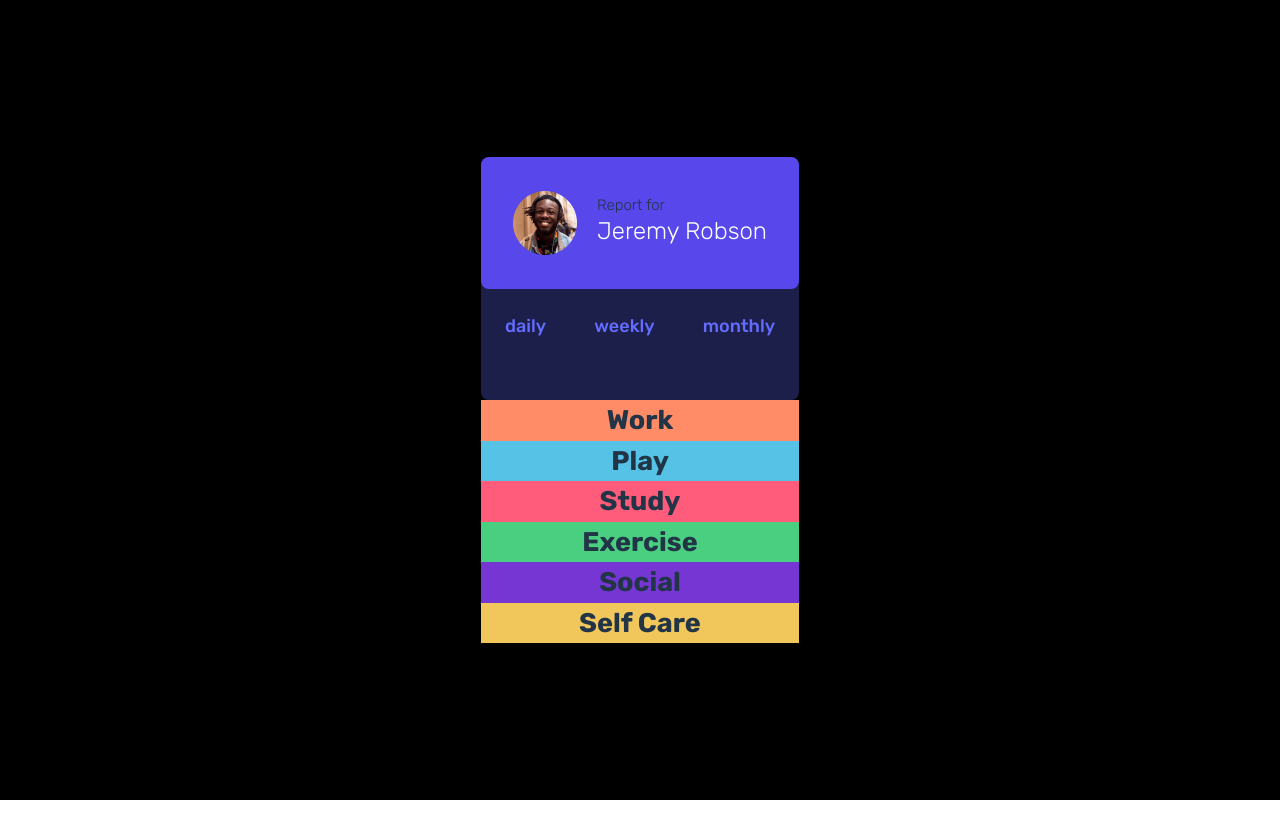
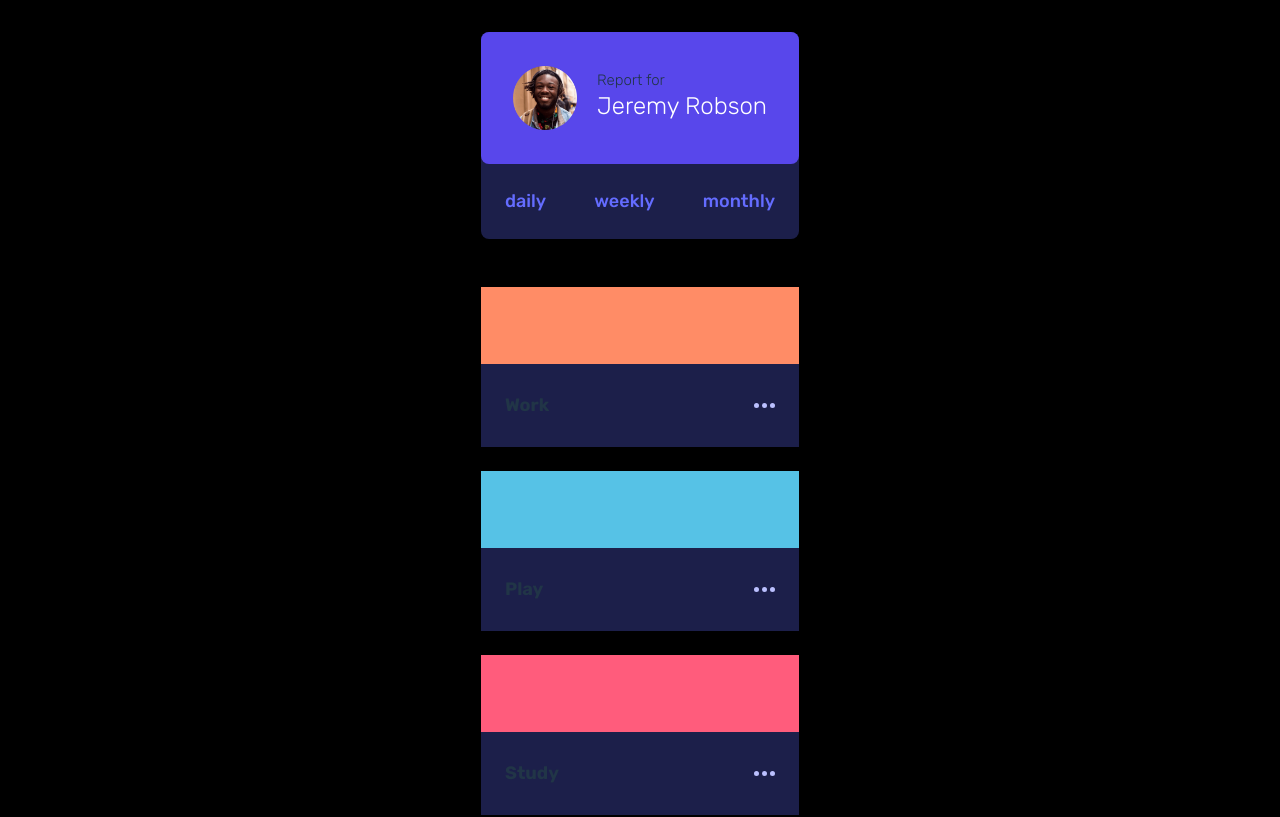
Before and after one commit to MitaliShah/time-tracking-dashboard, a React (Vite) app: page / in a window 1280 px wide. Shown: the top 817 px of the page. Built offline with nearby package versions, Linux system fonts and the light colour scheme.

Commit message:
styling cards with title and ellipsis svg

```diff
--- a/src/App.jsx
+++ b/src/App.jsx
@@ -23,7 +23,8 @@ export default App;
 
 const Main = styled.main`
   display: grid;
-  grid-template-rows: repeat(2, 1fr);
+  grid-template-rows: repeat(2, auto);
+  gap: 24px;
   max-width: min-content;
   max-width: 23.438rem;
   font-size: 18px;
--- a/src/components/Cards.jsx
+++ b/src/components/Cards.jsx
@@ -1,7 +1,7 @@
 import workImg from "../../public/images/icon-study.svg";
 import styled from "styled-components";
 import playImg from "../../public/images/icon-play.svg";
-
+import iconEllipsis from "../../public/images/icon-ellipsis.svg";
 export default function Cards({ data, selectedView }) {
   return (
     <div>
@@ -13,13 +13,15 @@ export default function Cards({ data, selectedView }) {
 
         return (
           <Wrapper key={title} title={title}>
-            <div>
-              <div>
-                <h2>{title}</h2>
-                <div>{/* <img src={workImg} alt="" /> */}</div>
-              </div>
+            <ContentDiv>
+              <TitleandEllipsisWrapper>
+                <Title>{title}</Title>
+                <div>
+                  <img src={iconEllipsis} alt="" />
+                </div>
+              </TitleandEllipsisWrapper>
               <div></div>
-            </div>
+            </ContentDiv>
           </Wrapper>
         );
       })}
@@ -42,4 +44,40 @@ const Wrapper = styled.div`
       : props.title === "Self Care"
       ? "var(--self-care-soft-orange)"
       : null};
+  /* background-image: ${(props) =>
+    props.title === "Work" ? `url(workImg)` : null};
+  background-size: cover;
+  background-position: right;
+  height: 78px;
+  width: 78px; */
+  height: 160px;
+  display: flex;
+  flex-direction: column-reverse;
+  margin-top: 24px;
 `;
+
+// const SVG = styled.div`
+//   position: absolute;
+//   background-image: ${(props) =>
+//     props.title === "Work" ? `url(workImg)` : null};
+//   background-size: cover;
+//   background-position: right;
+//   height: 78px;
+//   width: 78px;
+// `;
+
+const ContentDiv = styled.div`
+  padding: 28px 24px;
+  background-color: var(--dark-blue);
+  /* padding-top: 38px; */
+`;
+
+const Title = styled.h2`
+  font-size: 18px;
+`;
+
+const TitleandEllipsisWrapper = styled.div`
+  display: flex;
+  justify-content: space-between;
+  align-items: center;
+`;
```
